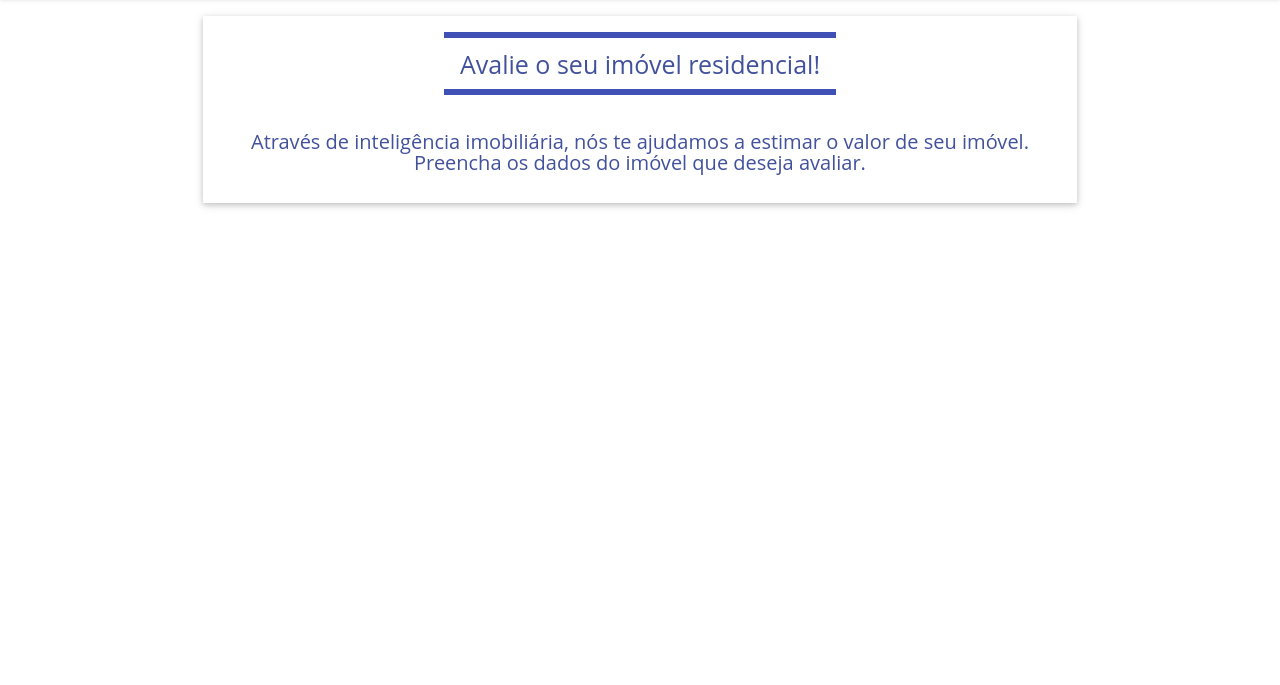
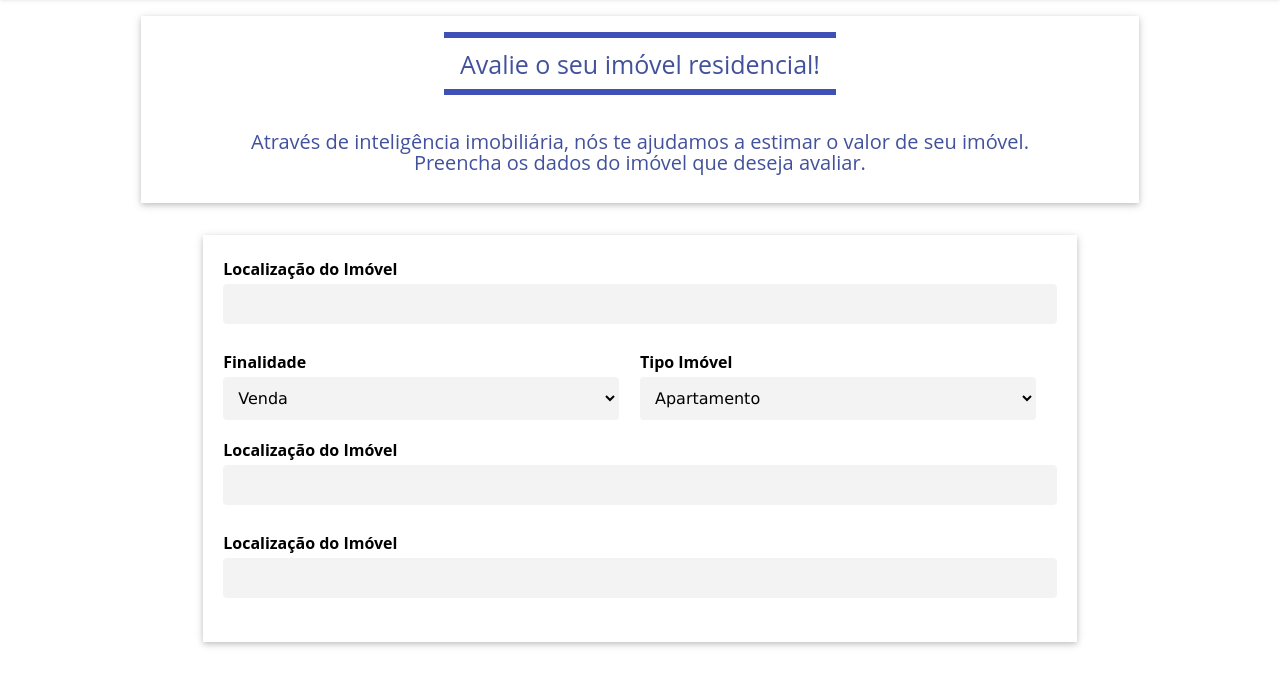
Before and after one commit to AlvaroJ4/Pagina-Privilegio, a plain HTML site: page index.html in a window 1280 px wide. Shown: the part 57-742 px from the top of the page. Drawn offline with nearby package versions, Linux system fonts and the light colour scheme.

Commit message:
Formulario concluido

```diff
--- a/assets/css/style.css
+++ b/assets/css/style.css
@@ -101,10 +101,7 @@ i {
     color: #fff;
     font-size: 12px;
 }
-/*Fim cabeçalho*/
 
-
-/*Início mensagem*/
 .w3-dropdown-hover {
     padding-left: 1em;
 }
@@ -120,7 +117,16 @@ i {
 .w3-dropdown-content {
     box-shadow: 0 3px 6px -3px rgba(0,0,0,.5);
 }
+/*Fim cabeçalho*/
 
+
+/*Início mensagem*/
+.w3-panel-card {
+    display: flex;
+    flex-direction: column;
+    align-items: center;
+    width: 80%;
+}
 .w3-container {
     display: flex;
     flex-direction: column;
@@ -157,10 +163,44 @@ i {
     border: 1px solid #28398a;
     width: 100%;
 }
+/*Fim Texto Mensgaem*/
 
-.w3-panel-card {
+
+/* Inicio Formulário */
+.w3-panel-cards {
+    width: 70%;
+    height: auto;
     display: flex;
     flex-direction: column;
-    align-items: center;
-    width: 70%;
 }
+
+.formulario {
+    padding: 20px;
+}
+
+label {
+    color: #000;
+    line-height: 200%;
+    font-family: var(--default-font);
+    font-size: 14px;
+}
+
+input, select {
+    background-color: rgba(226, 224, 224, 0.378);
+    border-bottom: 1px solid transparent;
+    border-left: 1px solid transparent;
+    border-radius: 4px;
+    border-right: 1px solid transparent;
+    border-top: 1px solid transparent;
+    color: #000000;
+    padding: 10px;
+    width: 95%;
+}
+
+input:focus {
+    outline: 0;
+}
+
+.w3-row {
+    padding-bottom: 1em;
+}
--- a/index.html
+++ b/index.html
@@ -40,18 +40,64 @@
     </header>
 
     <main style="padding-top: 1.2em;">
-        <section class="w3-container">
-            <div class="w3-panel-card w3-card">
-            <h2  class="w3-panel w3-topbar w3-bottombar w3-border-indigo "><a href="#" class="titulo-anuncie">Avalie o seu imóvel residencial!</a></h2>
-            <p class="paragrafo-anuncie">
-                Através de inteligência imobiliária, nós te ajudamos a estimar o valor de seu imóvel. </br>
-                Preencha os dados do imóvel que
-                deseja avaliar.
-            </p></div>
+        <div class="w3-container">
+            <div class="w3-panel-card w3-card w3-animate-opacity">
+                <h2 class="w3-panel w3-topbar w3-bottombar w3-border-indigo  "><a href="#" class="titulo-anuncie">Avalie
+                        o seu imóvel residencial!</a></h2>
+                <p class="paragrafo-anuncie">
+                    Através de inteligência imobiliária, nós te ajudamos a estimar o valor de seu imóvel. </br>
+                    Preencha os dados do imóvel que
+                    deseja avaliar.
+                </p>
+            </div>
+            <!-- <div class="w3-panels "></div> -->
+        </div>
 
-            <!-- <div class="w3-panels "></div> -->
-          </section>
+        <div class="w3-container" style="padding-top: 2em;">
+            <div class="w3-panel-cards w3-card w3-animate-opacity">
+
+                <form class="formulario">
+                    <label for="fname"><strong>Localização do Imóvel</strong></label><br>
+                    <input class="w3-input w3-border-0" type="text" id="fname" name="fname"><br>
+
+                    <div class="w3-row">
+                        <div class="w3-col s6 ">
+                            <label><strong>Finalidade</strong></label>
+                            <select name="" id="">
+                                <option value="">Venda</option>
+                                <option value="">Aluguel</option>
+                            </select>
+                        </div>
+                        <div class="w3-col s6 " size="1">
+                            <label><strong> Tipo Imóvel</strong></label>
+                            <select class="tipo-imovel" name="" id="">
+                                <option value="">Apartamento</option>
+                                <option value="">Apartamento Duplex</option>
+                                <option value="">Apartamento Triplex</option>
+                                <option value="">Cobertura</option>
+                                <option value="">Cobertura Duplex</option>
+                                <option value="">Cobertura Triplex</option>
+                                <option value="">Cobertura Triplex</option>
+                                <option value="">Kitnete</option>
+                                <option value="">Loft</option>
+                                <option value="">Loft Duplex</option>
+                                <option value="">Loft Triplex</option>
+                                <option value="">Flat Apart Hotel</option>
+                            </select>
+                        </div>
+                    </div>
+
+                    <label for="fname"><strong>Localização do Imóvel</strong></label><br>
+                    <input class="w3-input w3-border-0" type="text" id="fname" name="fname"><br>
+
+                    <label for="fname"><strong>Localização do Imóvel</strong></label><br>
+                    <input class="w3-input w3-border-0" type="text" id="fname" name="fname"><br>
+
+                </form>
+            </div>
+        </div>
 
     </main>
 </body>
+
 </html>
```
